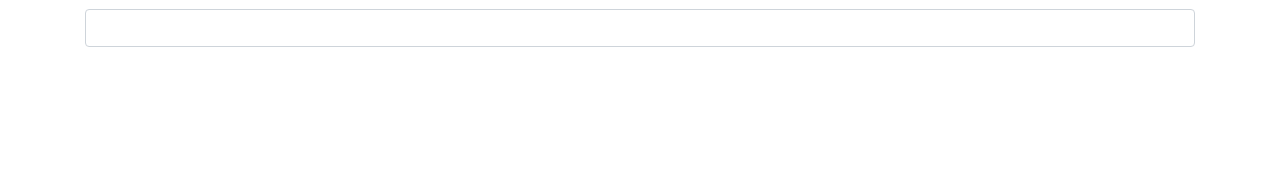
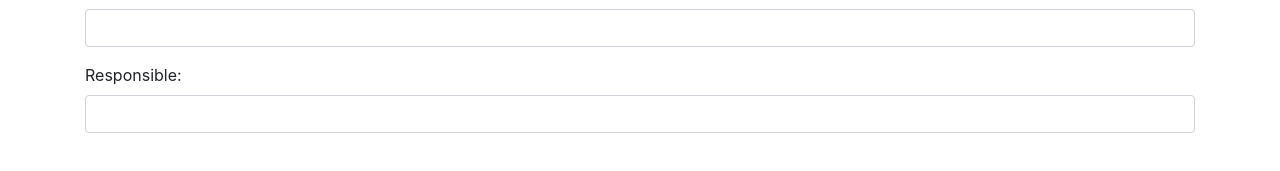
Before and after one commit to iamhassanmasood/reacttodo, a React (Create React App) app in the folder practiceproject/: page /create in a window 1280 px wide. Shown: the part 141-312 px from the top of the page. Built offline with nearby package versions, Linux system fonts and the light colour scheme.

Commit message:
fields created

```diff
--- a/practiceproject/src/components/createTodoComponent.js
+++ b/practiceproject/src/components/createTodoComponent.js
@@ -53,6 +53,16 @@ export default class CreateTodo extends Component {
               onChange={this.todoDescriptionHandler}
             />
           </div>
+          <div className="form-group">
+            <label>Responsible: </label>
+            <input
+              className="form-check-input"
+              type="text"
+              className="form-control"
+              value={this.state.todoResponsible}
+              onChange={this.todoResponsibleHandler}
+            />
+          </div>
 
         </form>
       </div>
```
